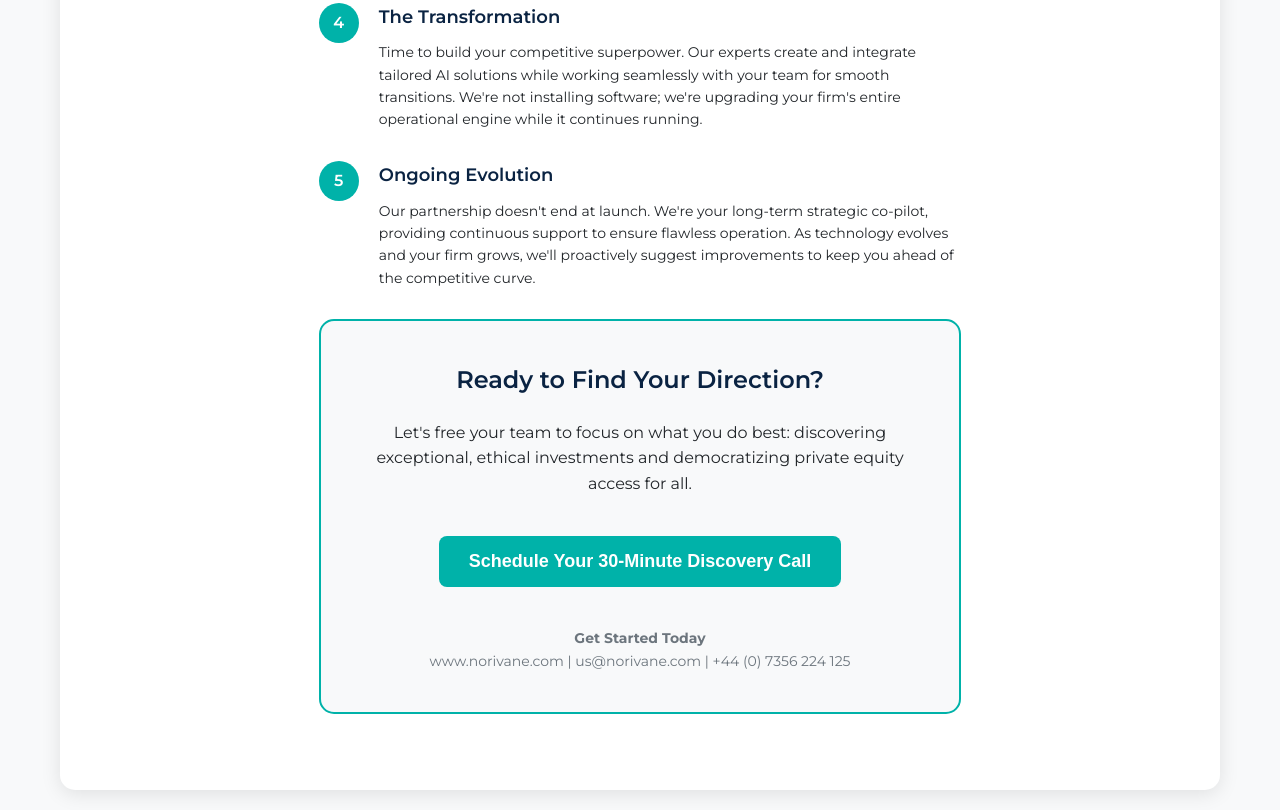
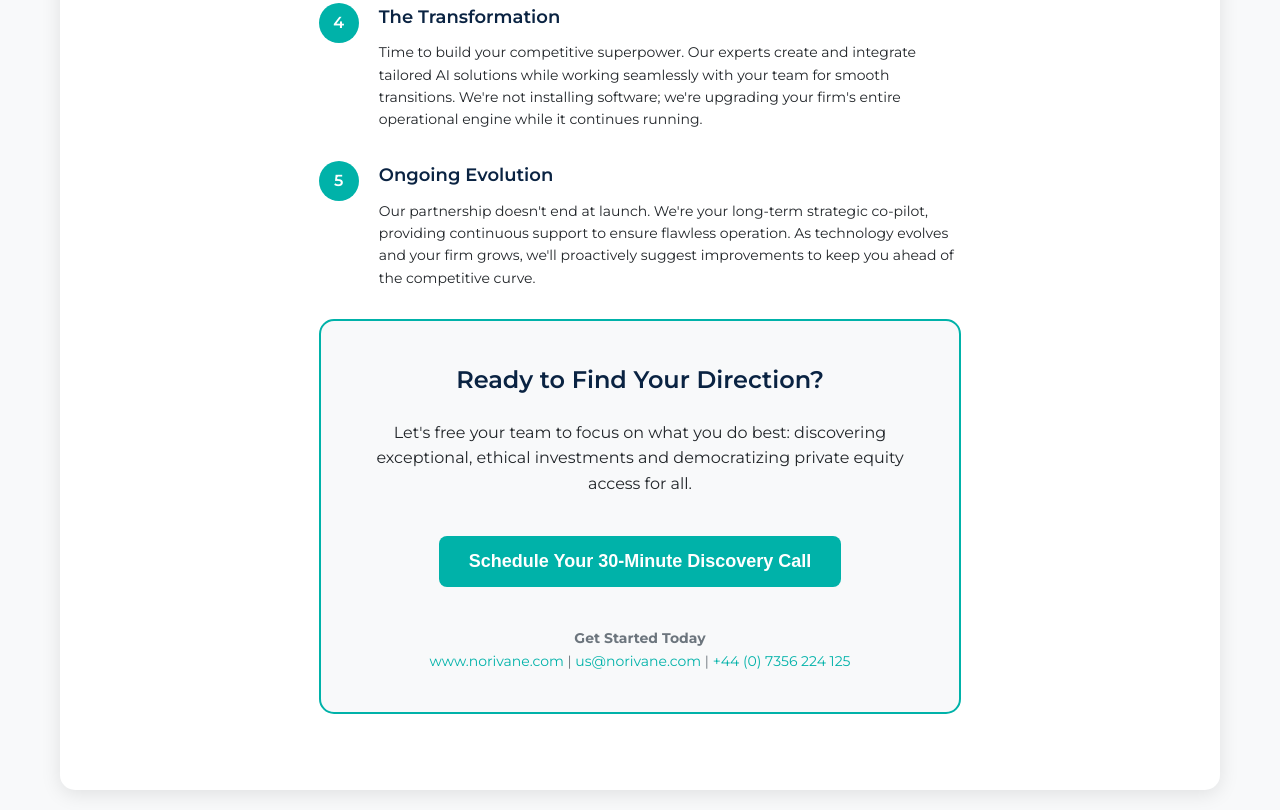
Before and after one commit to matthewbroadbent/norivane-cur8-brochure, a website built with Vite: page index.html in a window 1280 px wide. Shown: the part 3068-3878 px from the top of the page. Built offline with nearby package versions, Linux system fonts and the light colour scheme.

Commit message:
Links to website, email and phone number

```diff
--- a/index.html
+++ b/index.html
@@ -308,6 +308,17 @@
             margin-top: 20px;
         }
 
+        .contact-info a {
+            color: #00B2A9;
+            text-decoration: none;
+            transition: color 0.3s ease;
+        }
+
+        .contact-info a:hover {
+            color: #008a82;
+            text-decoration: underline;
+        }
+
         .page-2-hero {
             background: linear-gradient(135deg, #f8f9fa 0%, #e9ecef 100%);
             padding: 30px;
@@ -479,6 +490,11 @@
             .contact-info {
                 font-size: 12pt;
             }
+
+            .contact-info a {
+                color: #00B2A9;
+                text-decoration: none;
+            }
         }
     </style>
 </head>
@@ -627,7 +643,9 @@
 
                     <div class="contact-info">
                         <strong>Get Started Today</strong><br>
-                        www.norivane.com | us@norivane.com | +44 (0) 7356 224 125
+                        <a href="https://www.norivane.com" target="_blank">www.norivane.com</a> |
+                        <a href="mailto:us@norivane.com">us@norivane.com</a> |
+                        <a href="tel:+447356224125">+44 (0) 7356 224 125</a>
                     </div>
                 </div>
             </div>
```
